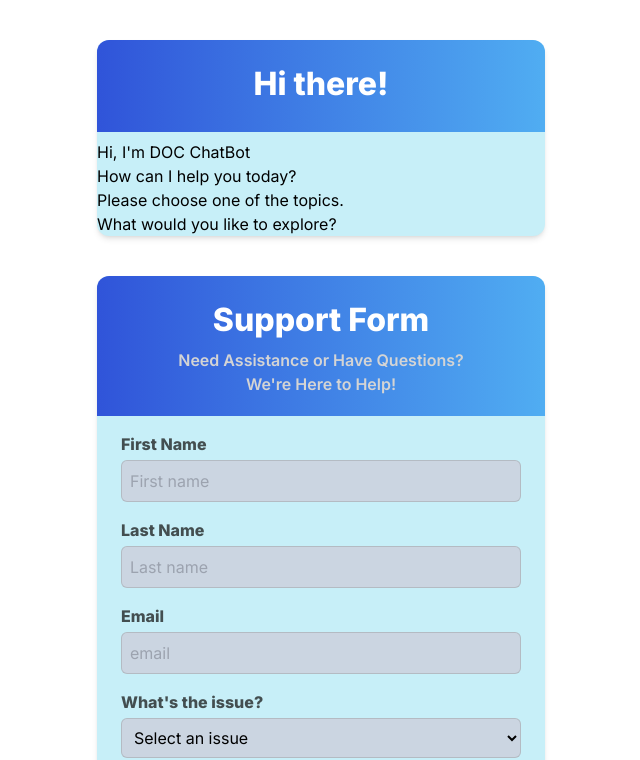
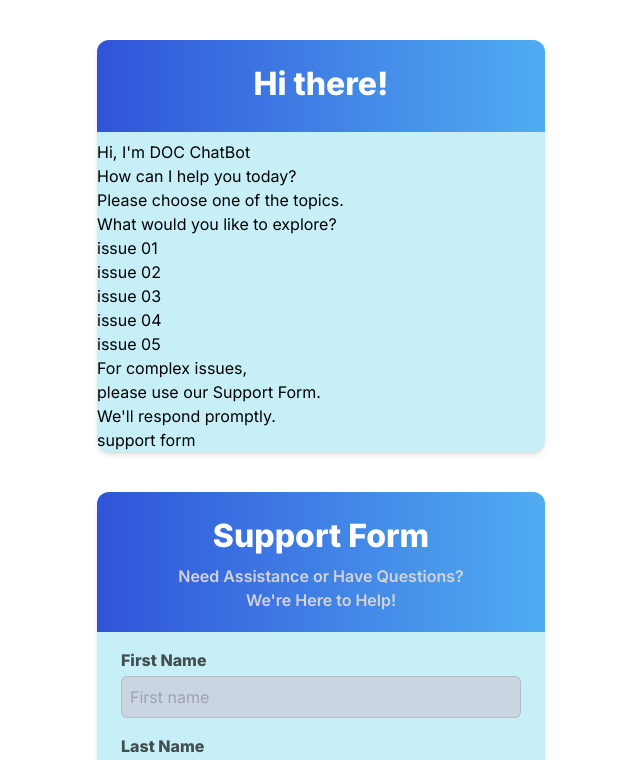
Before and after one commit to WasathAtEC/customer-feedback-chatbot, a Next.js app in the folder chatbot/: page / in a window 1280 px wide. Shown: the top 760 px of the page, without its empty margins (319-959 px from the left). Built offline with nearby package versions, Linux system fonts and the light colour scheme.

Commit message:
feat: initiate the structure

```diff
--- a/chatbot/src/app/components/chatBotPage.jsx
+++ b/chatbot/src/app/components/chatBotPage.jsx
@@ -5,6 +5,7 @@ const ChatBotPage = () => {
             <div className='bg-gradient-to-r from-[#3054D9] to-[#50ADF2] p-5 mb-2 rounded-t-xl'>
                 <h1 className="text-center text-white text-[32px] font-extrabold pb-1">Hi there! </h1>
             </div>
+
             <div>
                 <p>Hi, I'm DOC ChatBot</p>
             </div>
@@ -14,6 +15,26 @@ const ChatBotPage = () => {
             <div>
                 <p>Please choose one of the topics. <br />What would you like to explore?</p>
             </div>
+
+            <div>
+                <div>issue 01</div>
+                <div>issue 02</div>
+                <div>issue 03</div>
+                <div>issue 04</div>
+                <div>issue 05</div>
+            </div>
+
+            <div>
+
+            </div>
+
+            <div>
+                <p>For complex issues,<br />please use our Support Form. <br /> We'll respond promptly.</p>
+            </div>
+
+            <div>
+                <p>support form</p>
+            </div>
         </div>
     );
 };
```
